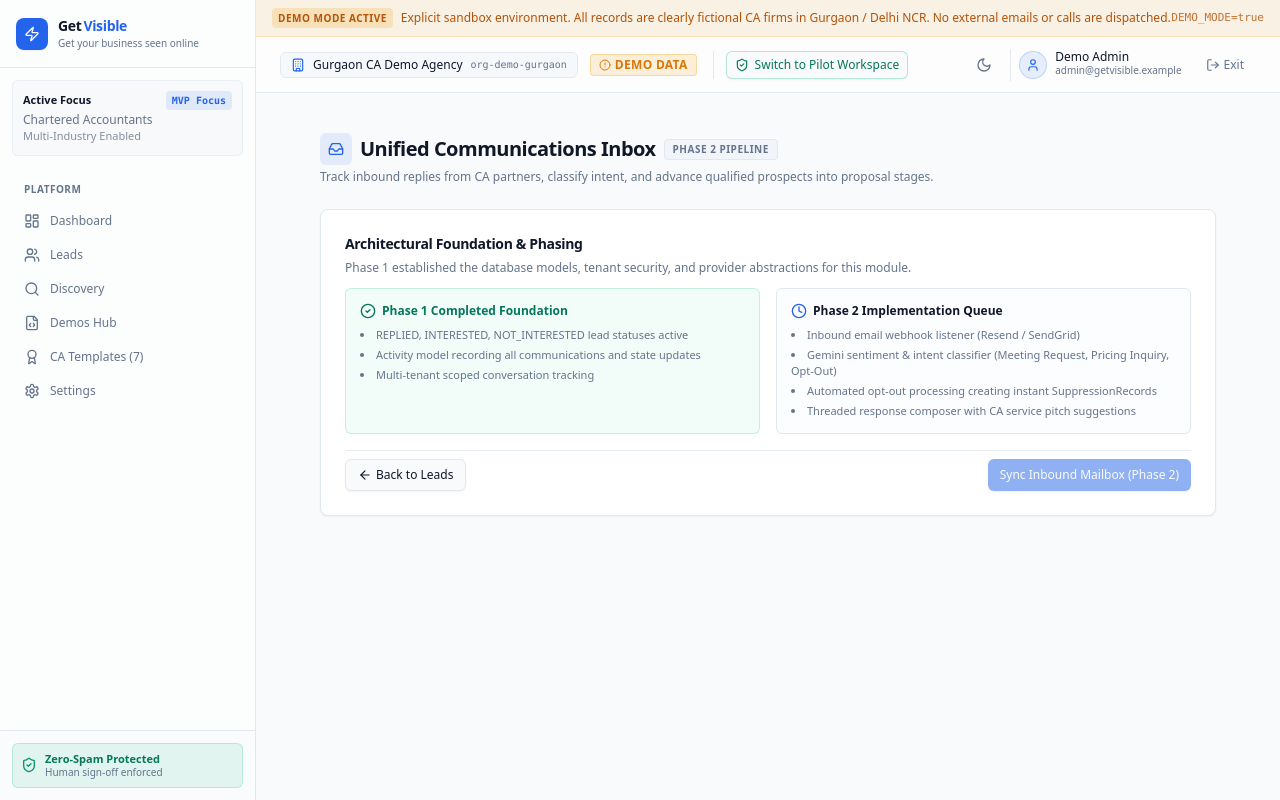
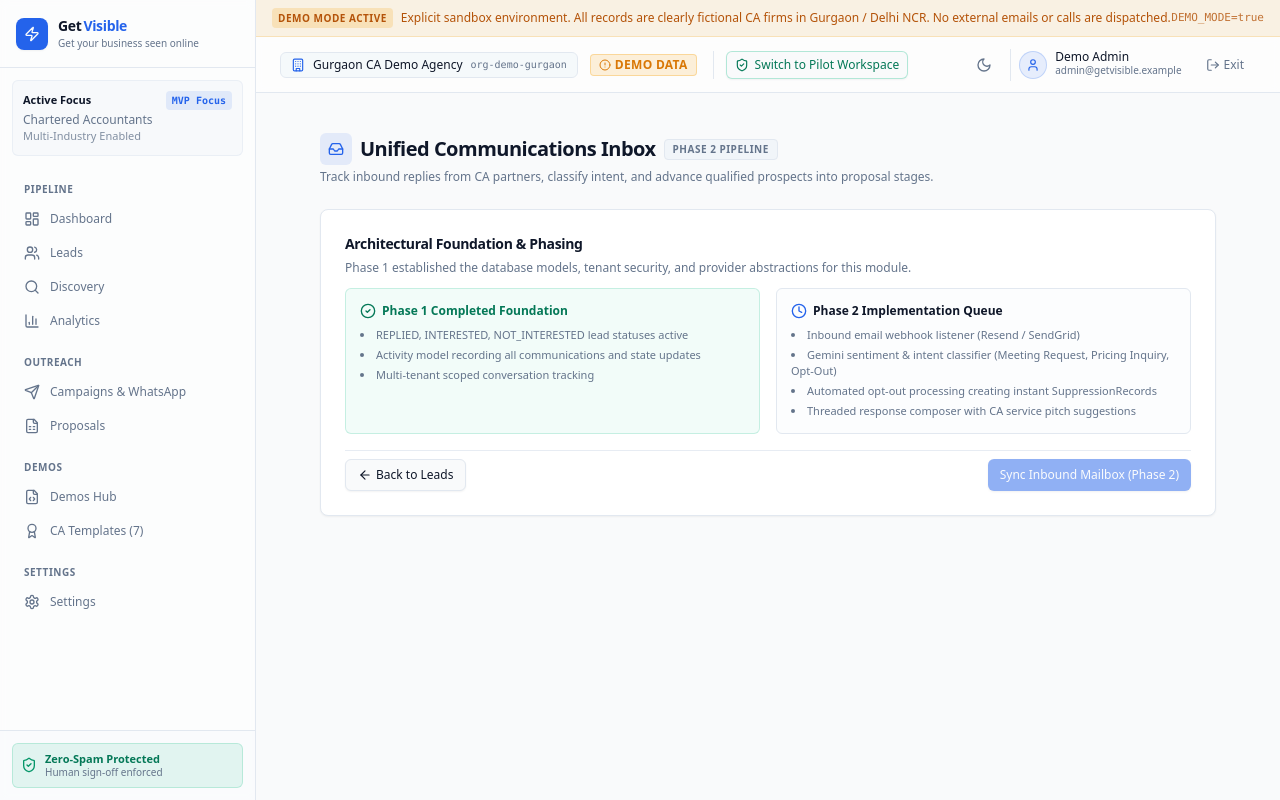
Before and after one commit to puneetKukreti/GetVisible, a Next.js app: page /inbox in a window 1280 px wide. Built offline with nearby package versions, Linux system fonts and the light colour scheme; no server answers.

Commit message:
fix: add Campaigns, Analytics and Proposals to sidebar navigation

```diff
--- a/src/components/layout/sidebar.tsx
+++ b/src/components/layout/sidebar.tsx
@@ -26,16 +26,43 @@ interface NavItem {
   title: string;
   href: string;
   icon: React.ComponentType<{ className?: string }>;
-  phase2?: boolean;
 }
 
-const NAV_ITEMS: NavItem[] = [
+interface NavGroup {
+  label: string;
+  items: NavItem[];
+}
+
+const NAV_GROUPS: NavGroup[] = [
+  {
+    label: 'Pipeline',
+    items: [
       { title: 'Dashboard', href: '/dashboard', icon: LayoutDashboard },
       { title: 'Leads', href: '/leads', icon: Users },
       { title: 'Discovery', href: '/discovery', icon: Search },
+      { title: 'Analytics', href: '/analytics', icon: BarChart3 },
+    ],
+  },
+  {
+    label: 'Outreach',
+    items: [
+      { title: 'Campaigns & WhatsApp', href: '/campaigns', icon: Send },
+      { title: 'Proposals', href: '/proposals', icon: FileSpreadsheet },
+    ],
+  },
+  {
+    label: 'Demos',
+    items: [
       { title: 'Demos Hub', href: '/demos', icon: FileCode },
       { title: 'CA Templates (7)', href: '/demo-preview/templates', icon: Award },
+    ],
+  },
+  {
+    label: 'Settings',
+    items: [
       { title: 'Settings', href: '/settings', icon: Settings },
+    ],
+  },
 ];
 
 export function Sidebar() {
@@ -69,11 +96,14 @@ export function Sidebar() {
       </div>
 
       {/* Main Navigation */}
-      <nav className="flex-1 px-3 py-2 space-y-0.5 overflow-y-auto">
+      <nav className="flex-1 px-3 py-2 space-y-3 overflow-y-auto">
+        {NAV_GROUPS.map((group) => (
+          <div key={group.label}>
             <div className="px-3 py-1.5 text-[10px] font-semibold uppercase tracking-wider text-muted-foreground">
-          Platform
+              {group.label}
             </div>
-        {NAV_ITEMS.map((item) => {
+            <div className="space-y-0.5">
+              {group.items.map((item) => {
                 const isActive = pathname === item.href || (item.href !== '/dashboard' && pathname.startsWith(item.href));
                 const Icon = item.icon;
 
@@ -82,24 +112,20 @@ export function Sidebar() {
                     key={item.href}
                     href={item.href}
                     className={cn(
-                'flex items-center justify-between px-3 py-2 rounded-md text-xs font-medium transition-all group select-none',
+                      'flex items-center gap-2.5 px-3 py-2 rounded-md text-xs font-medium transition-all group select-none',
                       isActive
                         ? 'bg-primary/10 text-primary font-semibold'
                         : 'text-muted-foreground hover:bg-accent hover:text-foreground'
                     )}
                   >
-              <div className="flex items-center gap-2.5">
                     <Icon className={cn('w-4 h-4 transition-colors', isActive ? 'text-primary' : 'text-muted-foreground group-hover:text-foreground')} />
                     <span>{item.title}</span>
-              </div>
-              {item.phase2 && (
-                <span className="text-[9px] font-medium tracking-wide uppercase px-1.5 py-0.5 rounded bg-muted text-muted-foreground/80 border border-border/50">
-                  Phase 2
-                </span>
-              )}
                   </Link>
                 );
               })}
+            </div>
+          </div>
+        ))}
       </nav>
 
       {/* Safety & Compliance Badge Footer */}
```
Lines whose indentation alone changed are shown as unchanged.
